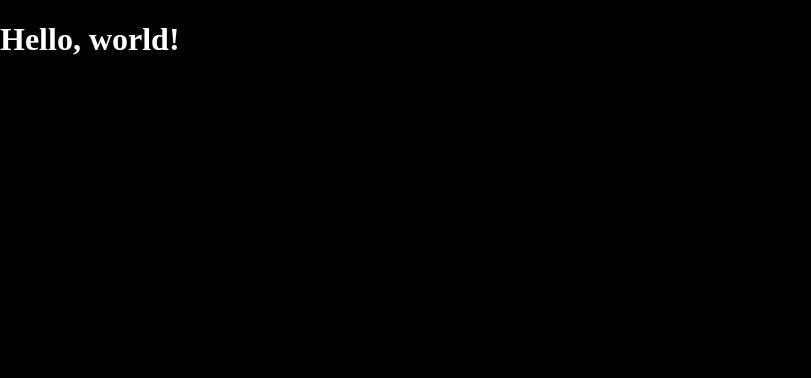
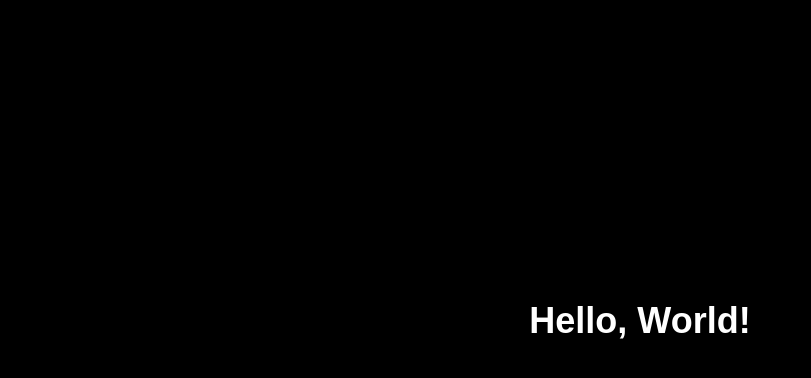
Before and after one commit to TimFinucane/personal-site, a React app: page / in a window 1280 px wide. Shown: the top 378 px of the page, without its empty margins (0-811 px from the left). Built offline with nearby package versions, Linux system fonts and the light colour scheme; the HTML template or start-up script is replaced by a standard one.

Commit message:
Create a welcome menu

```diff
--- a/src/index.template.html
+++ b/src/index.template.html
@@ -1,7 +1,7 @@
 <!doctype html>
 <html>
     <head>
-        <meta http-equiv="Content-Security-Policy" content="default-src 'self'; style-src 'self' 'unsafe-inline'; connect-src 'self' ws:localhost" />
+        <meta http-equiv="Content-Security-Policy" content="default-src 'self'; style-src 'self' 'unsafe-inline'; connect-src 'self' ws://localhost:8080" />
         <meta http-equiv="Content-type" content="text/html; charset=utf-8" />
         <title>Tim Finucane</title>
     </head>
--- a/src/index.tsx
+++ b/src/index.tsx
@@ -1,6 +1,11 @@
 import * as React from 'react';
 import * as ReactDOM from 'react-dom';
 
+import { WelcomeMenu } from './welcome-menu';
+
 import './styles.scss';
 
-ReactDOM.render( <h1>Hello, world!</h1>, document.getElementById( 'finucane-portfolio' ) );
+ReactDOM.render(
+    <WelcomeMenu title="Hello, World!" elements={['test1', 'test2']} />,
+    document.getElementById( 'finucane-portfolio' )
+);
--- /dev/null
+++ b/src/welcome-menu-styles.scss
@@ -0,0 +1,35 @@
+.welcome_menu { // TODO: Adjust styles for mobile
+    width: 300px;
+    margin-left: auto;
+    margin-right: auto;
+
+    margin-top: 300px;
+
+    text-align: center;
+
+    .title {
+        margin: 5px;
+
+        font-family: sans-serif;
+        font-size: 36px;
+        font-weight: bold;
+    }
+    ul.menu {
+        margin: 0px;
+        padding: 0px;
+
+        list-style-type: none;
+
+        li {
+            margin: 0px;
+            padding: 5px;
+
+            font-size: 24px;
+
+            animation: pullup 0.4s ease;
+
+            @keyframes pullup{ from { opacity: 0; } to { opacity: 1; } }
+        }
+    }
+
+}
--- /dev/null
+++ b/src/welcome-menu.tsx
@@ -0,0 +1,57 @@
+import * as React from 'react';
+
+const styles = require( './welcome-menu-styles.scss' );
+
+/*
+ * A component that converts itself to a menu when hovered over.
+ * Current behaviour is that it does not change back when unhovered. This
+ * could be changed however to being on a timer.
+ */
+interface WelcomeMenuProps
+{
+    title: string,
+    elements: Array<string>
+}
+
+export class WelcomeMenu extends React.Component<WelcomeMenuProps, { menu_state: number }>
+{
+    constructor( props: WelcomeMenuProps )
+    {
+        super( props );
+
+        this.state = { menu_state: 0 };
+    }
+
+    expand()
+    {
+        const curState = this.state.menu_state;
+
+        if( curState == this.props.elements.length )
+        {
+            return;
+        } else {
+            // Add an item in another 0.5s
+            setTimeout( this.expand.bind(this), 200 );
+        }
+        this.setState( { menu_state: curState + 1 } );
+    }
+
+    /*
+     * Renders a number of elements equal to
+     */
+    renderMenu()
+    {
+        // Transition properties here
+        return <ul className={styles.menu}>
+            {Array.from({length: this.state.menu_state}, (x,i)=>i).map( i => <li key={this.props.elements[i]}>{this.props.elements[i]}</li> )}
+        </ul>;
+    }
+
+    render()
+    {
+        return <div className={styles.welcome_menu} onMouseOver={this.expand.bind(this)}>
+            <h1 className={styles.title}>{this.props.title}</h1>
+            {this.renderMenu()}
+            </div>;
+    }
+}
```
